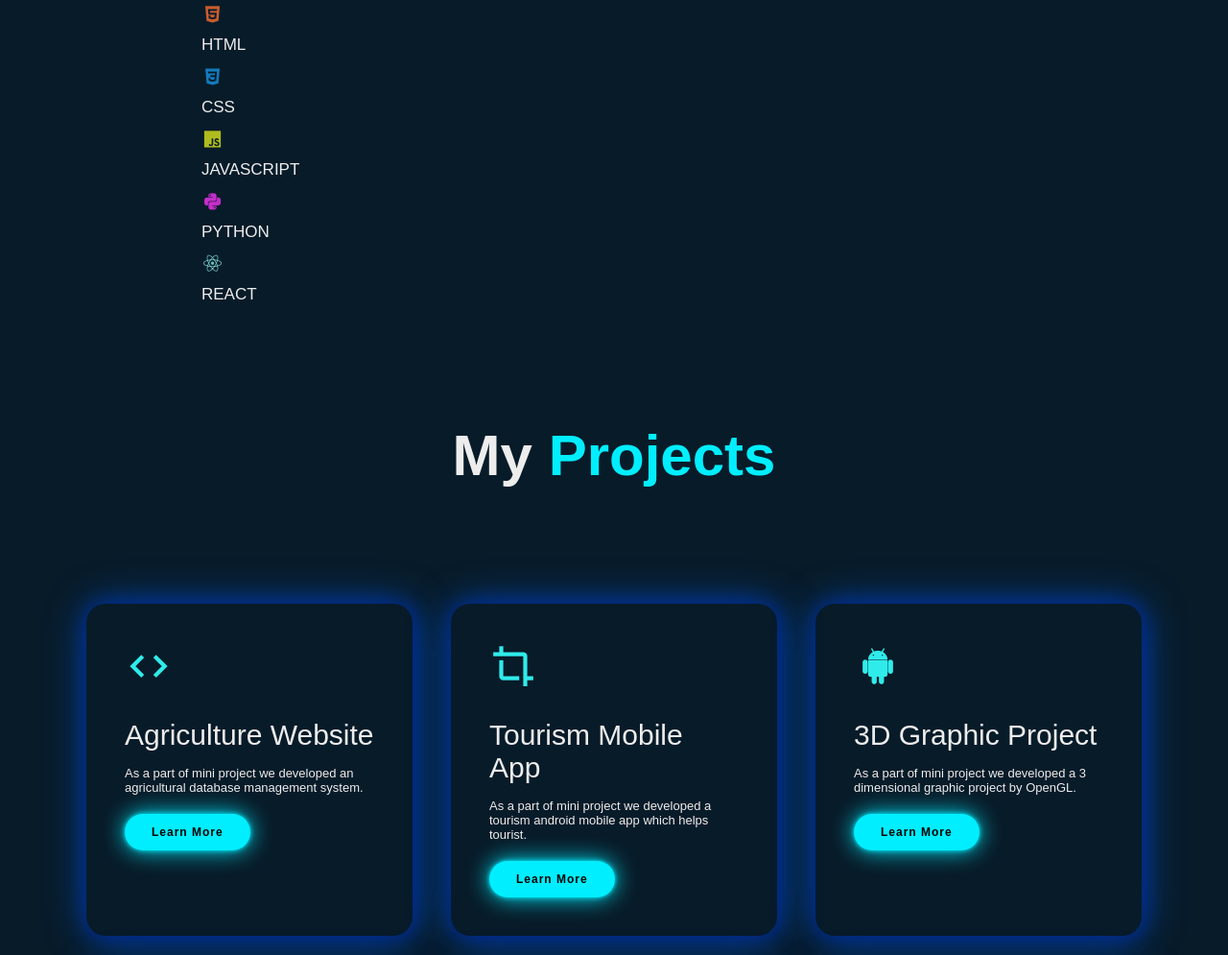
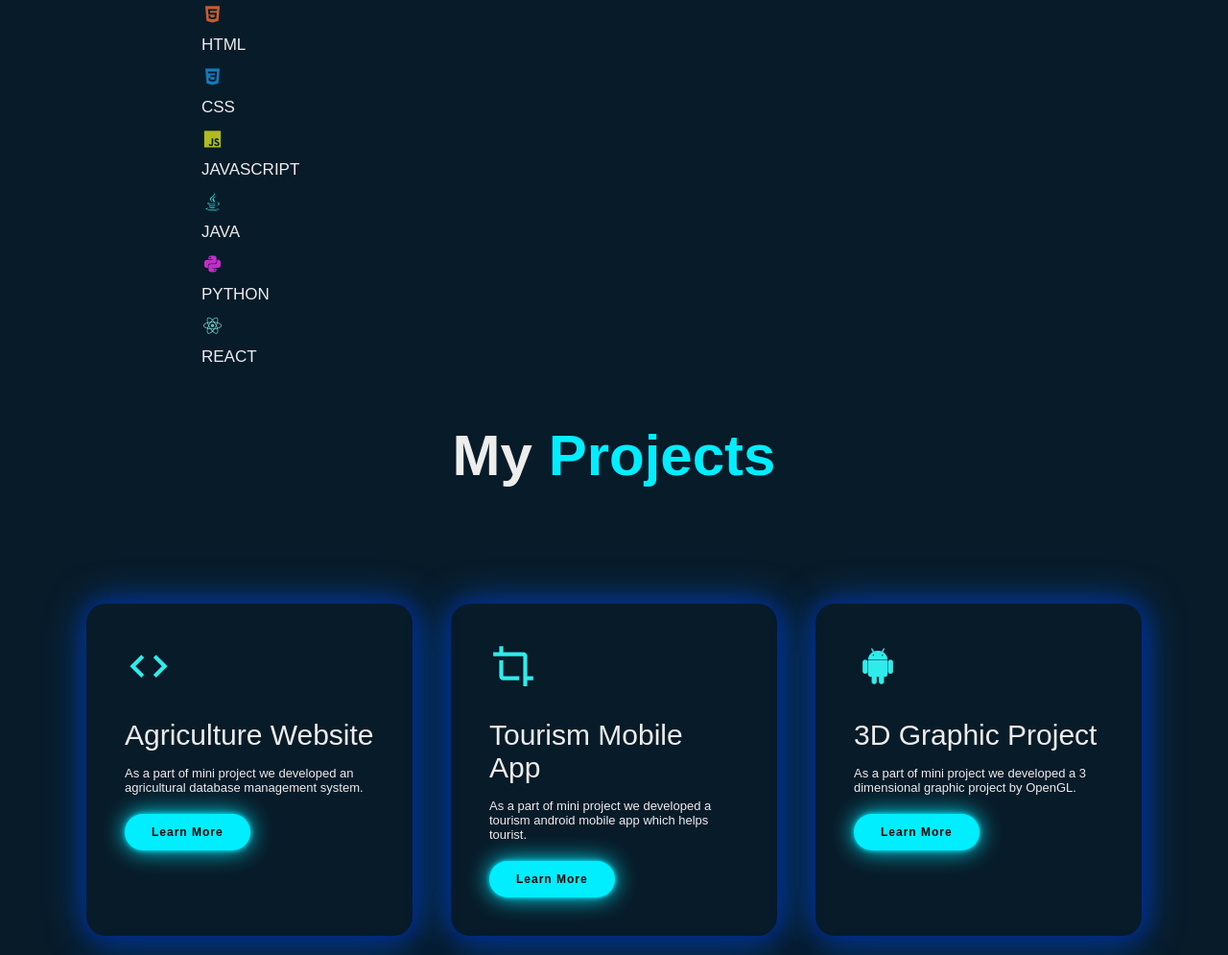
Before and after one commit to Vijayakumarbiradar22/Portfolio, a plain HTML site: page index.html in a window 1280 px wide. Shown: the part 2566-3561 px from the top of the page at 96% size. Drawn offline with nearby package versions, Linux system fonts and the light colour scheme.

Commit message:
addek one more skill

```diff
--- a/index.html
+++ b/index.html
@@ -108,14 +108,14 @@
                         <span></span>
                     </div>
                 </div>
-                <!-- <div class="bar"><i class='bx bxl-java' style='color:#2feceb' ></i>
+                 <div class="bar"><i class='bx bxl-java' style='color:#2feceb' ></i>
                     <div class="info">
                         <span>JAVA</span>
                     </div>
                     <div class="progress-line java">
                         <span></span>
                     </div>
-                </div> -->
+                </div>
                 <div class="bar"><i class='bx bxl-python' style='color:#c32ec9' ></i>
                     <div class="info">
                         <span>PYTHON</span>
```
